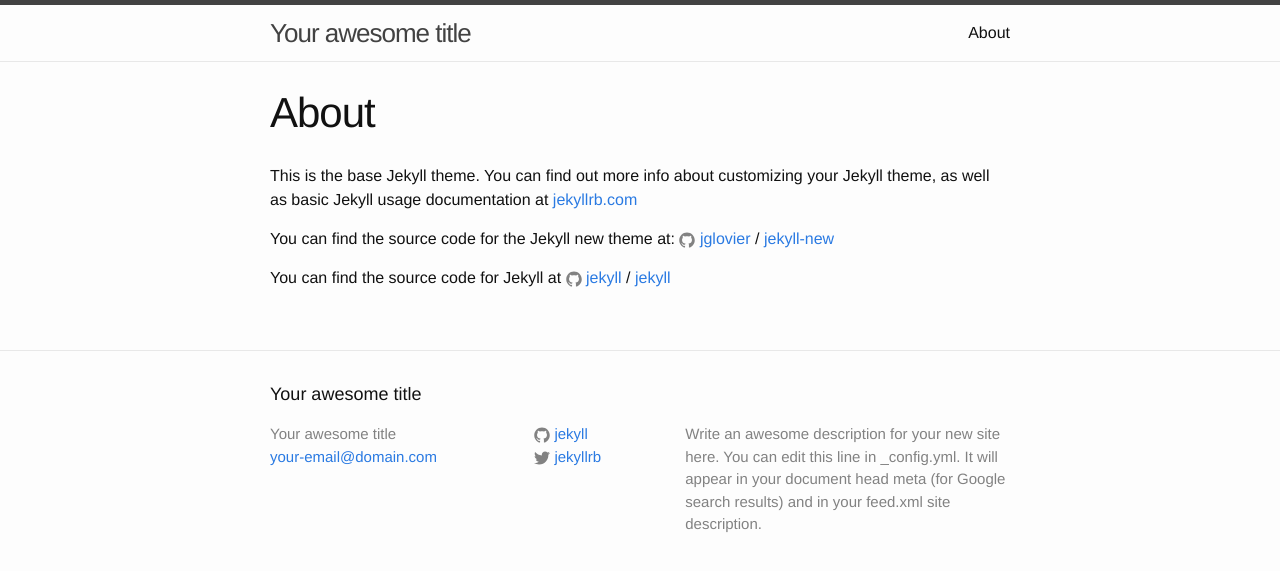
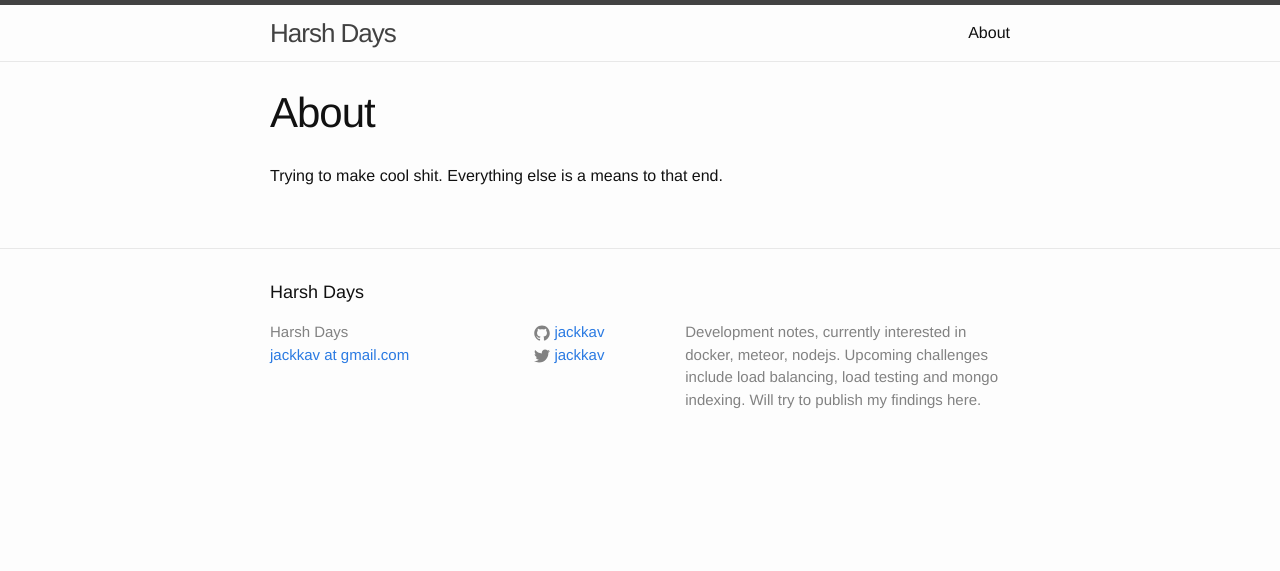
Before and after one commit to jackkav/jackkav.github.io, a Jekyll site: the page built from about.md, in a window 1280 px wide. Shown: the top 571 px of the page. Built offline with Jekyll 4.4.1, drawn with Linux system fonts in a browser that asks for light colours.

Commit message:
customisation

```diff
--- a/_config.yml
+++ b/_config.yml
@@ -6,16 +6,16 @@
 # 'jekyll serve'. If you change this file, please restart the server process.
 
 # Site settings
-title: Your awesome title
-email: your-email@domain.com
+title: Harsh Days
+email: jackkav at gmail.com
 description: > # this means to ignore newlines until "baseurl:"
-  Write an awesome description for your new site here. You can edit this
-  line in _config.yml. It will appear in your document head meta (for
-  Google search results) and in your feed.xml site description.
+  Development notes, currently interested in docker, meteor, nodejs.
+  Upcoming challenges include load balancing, load testing and mongo
+  indexing. Will try to publish my findings here.
 baseurl: "" # the subpath of your site, e.g. /blog
-url: "http://yourdomain.com" # the base hostname & protocol for your site
-twitter_username: jekyllrb
-github_username:  jekyll
+url: "http://jackkav.github.io" # the base hostname & protocol for your site
+twitter_username: jackkav
+github_username:  jackkav
 
 # Build settings
 markdown: kramdown
--- a/about.md
+++ b/about.md
@@ -3,13 +3,4 @@ layout: page
 title: About
 permalink: /about/
 ---
-
-This is the base Jekyll theme. You can find out more info about customizing your Jekyll theme, as well as basic Jekyll usage documentation at [jekyllrb.com](http://jekyllrb.com/)
-
-You can find the source code for the Jekyll new theme at:
-{% include icon-github.html username="jglovier" %} /
-[jekyll-new](https://github.com/jglovier/jekyll-new)
-
-You can find the source code for Jekyll at
-{% include icon-github.html username="jekyll" %} /
-[jekyll](https://github.com/jekyll/jekyll)
+Trying to make cool shit. Everything else is a means to that end.
```
Also changed, not shown: _posts/2015-11-09-jenkins-docker-meteor.MARKDOWN (added, +50 -0 lines), _posts/2015-11-09-welcome-to-jekyll.markdown (deleted, +0 -25 lines).
